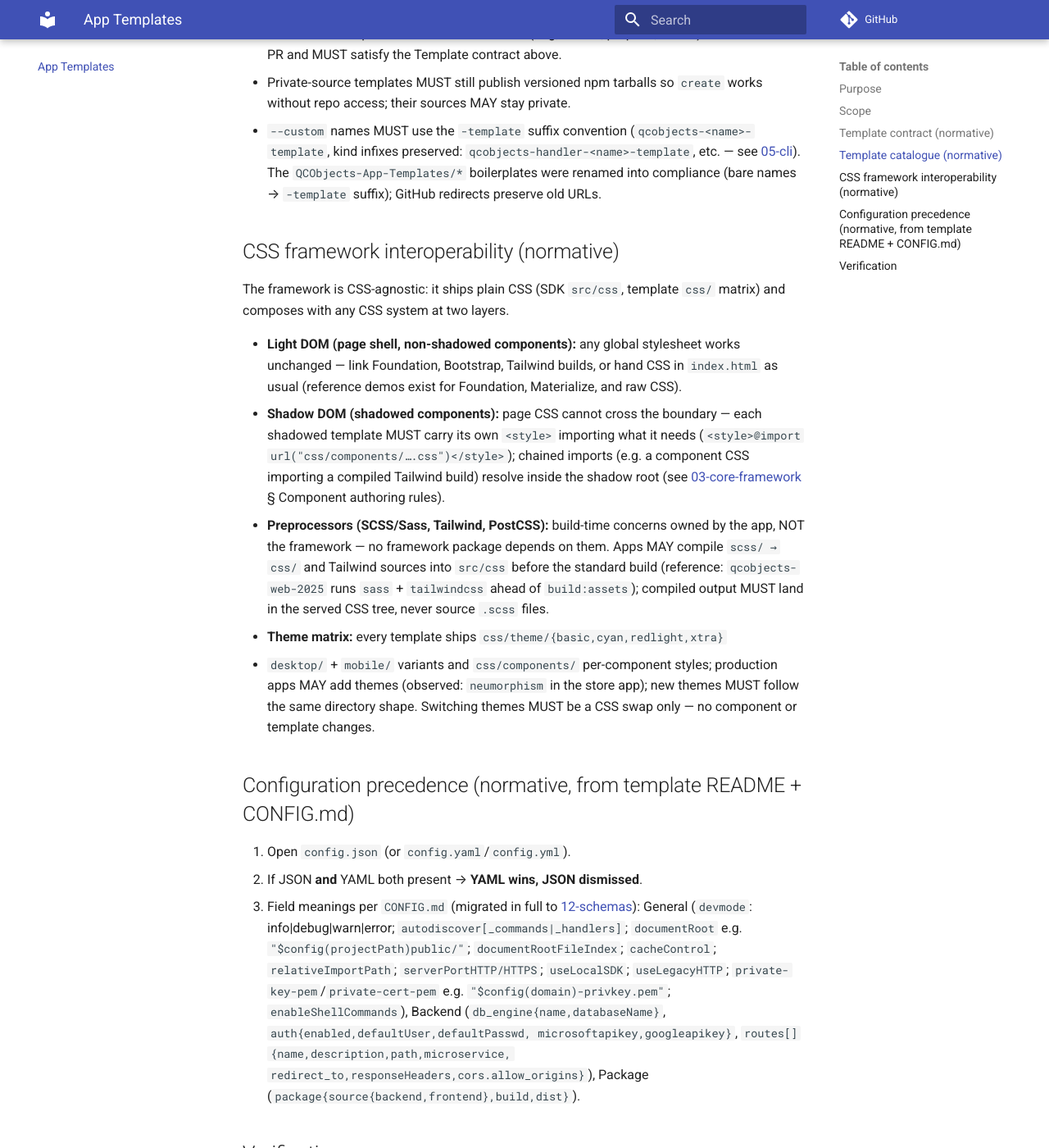
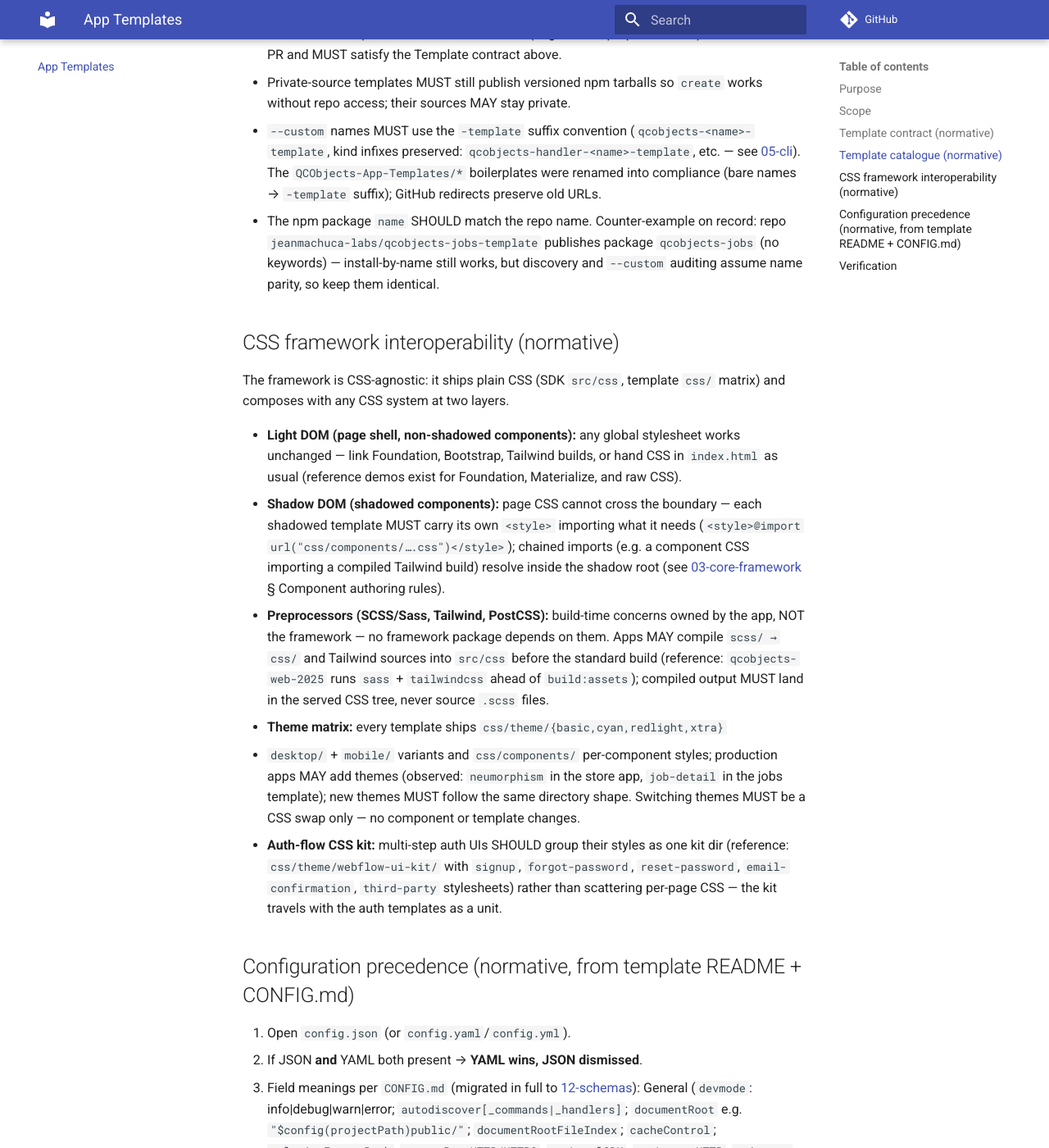
Before and after one commit to QCObjects/product-specs, an MkDocs documentation site: the page built from docs/07-app-templates.md, in a window 1280 px wide and 1400 px high, scrolled down 2051 px. Shown: the whole window at 82% size. Built offline with MkDocs 1.6.1 and Material for MkDocs 9.7.7, drawn with Linux system fonts in a browser that asks for light colours; comment, search, counter and statistics services are not loaded.

Commit message:
feat: jobs-template patterns (auth kit, data seeding, name parity)

```diff
--- a/docs/07-app-templates.md
+++ b/docs/07-app-templates.md
@@ -57,6 +57,10 @@ semantics: [06-app-structure](./06-app-structure.md); widgets: [04-sdk](./04-sdk
   `qcobjects-handler-<name>-template`, etc. — see [05-cli](./05-cli.md)).
   The `QCObjects-App-Templates/*` boilerplates were renamed into compliance
   (bare names → `-template` suffix); GitHub redirects preserve old URLs.
+- The npm package `name` SHOULD match the repo name. Counter-example on record:
+  repo `jeanmachuca-labs/qcobjects-jobs-template` publishes package
+  `qcobjects-jobs` (no keywords) — install-by-name still works, but discovery
+  and `--custom` auditing assume name parity, so keep them identical.
 
 ## CSS framework interoperability (normative)
 
@@ -81,9 +85,15 @@ The framework is CSS-agnostic: it ships plain CSS (SDK `src/css`, template
   source `.scss` files.
 - **Theme matrix:** every template ships `css/theme/{basic,cyan,redlight,xtra}`
   + `desktop/` + `mobile/` variants and `css/components/` per-component styles;
-  production apps MAY add themes (observed: `neumorphism` in the store app);
+  production apps MAY add themes (observed: `neumorphism` in the store app,
+  `job-detail` in the jobs template);
   new themes MUST follow the same directory shape. Switching themes MUST be a
   CSS swap only — no component or template changes.
+- **Auth-flow CSS kit:** multi-step auth UIs SHOULD group their styles as one
+  kit dir (reference: `css/theme/webflow-ui-kit/` with `signup`,
+  `forgot-password`, `reset-password`, `email-confirmation`, `third-party`
+  stylesheets) rather than scattering per-page CSS — the kit travels with the
+  auth templates as a unit.
 
 ## Configuration precedence (normative, from template README + CONFIG.md)
 
```
Also changed, not shown: docs/06-app-structure.md (+6 -0 lines).
